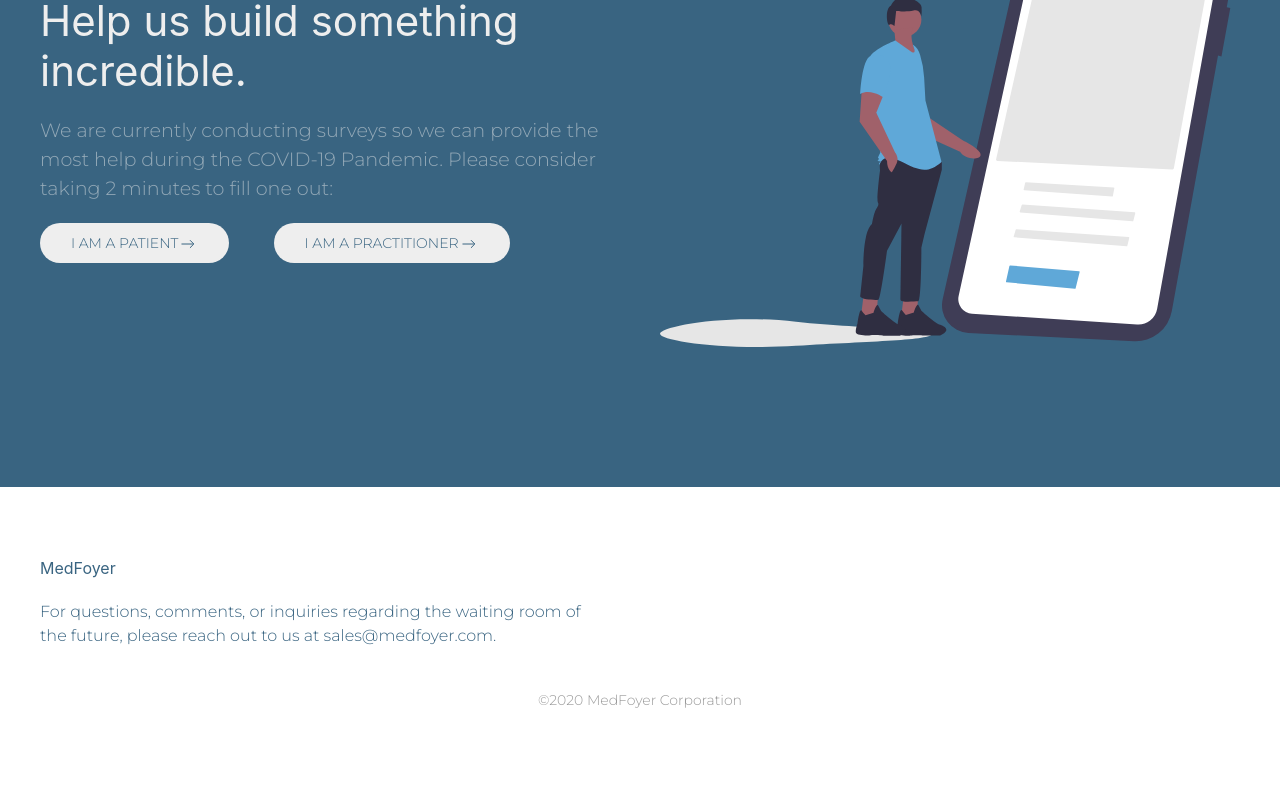
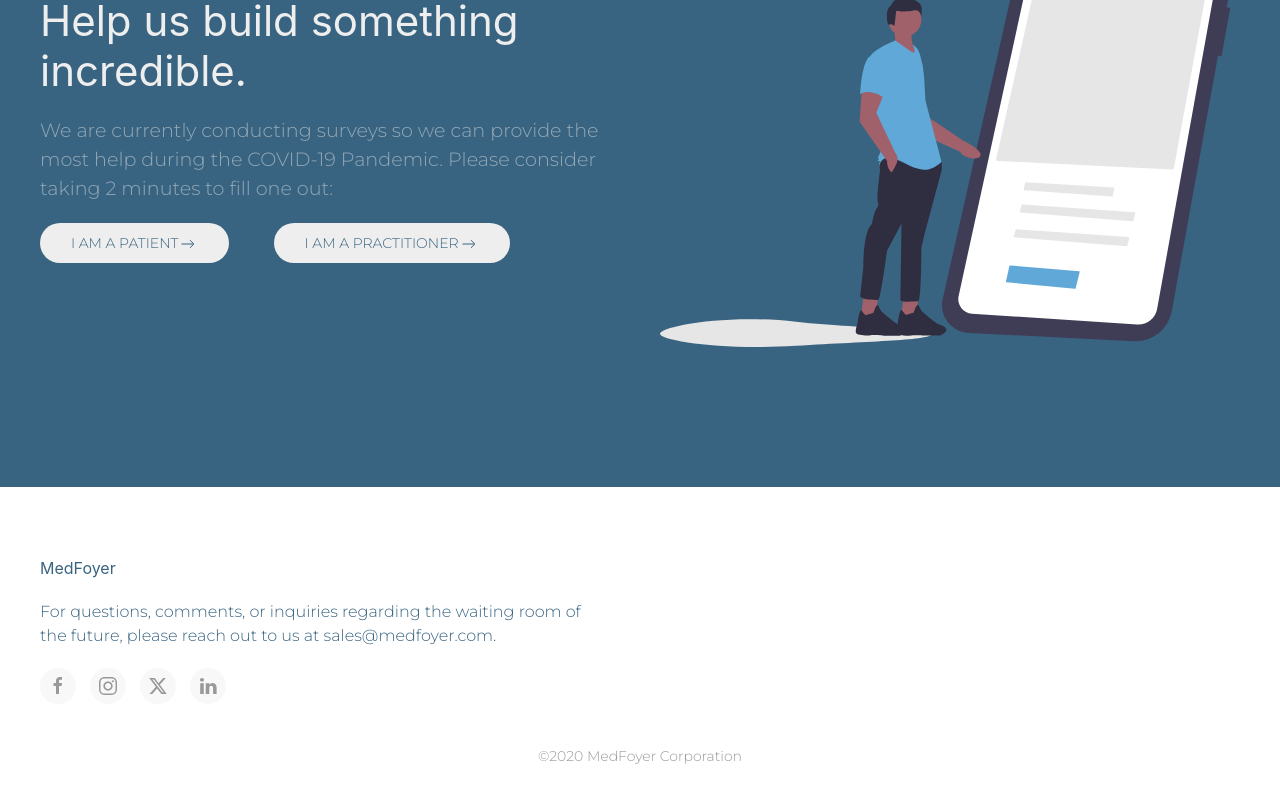
Before and after one commit to 0c370t/MedFoyer-FrontEnd, a Svelte app: page / in a window 1280 px wide. Shown: the part 1542-2342 px from the top of the page. Before the commit the page ends 2294 px from the top, so only its background shows below. Built offline with nearby package versions, Linux system fonts and the light colour scheme.

Commit message:
Added social media icons

```diff
--- a/src/pages/PublicPages/TempLanding.svelte
+++ b/src/pages/PublicPages/TempLanding.svelte
@@ -202,6 +202,18 @@
                 <p>
                     For questions, comments, or inquiries regarding the waiting room of the future, please reach out to us at <a href="mailto:sales@medfoyer.com" title="">sales@medfoyer.com</a>.
                 </p>
+
+                <!-- Social Media Icons -->
+                <div>
+                    <a target="_blank" rel="noopener noreferrer" href="https://www.facebook.com/MedFoyer/"
+                        class="uk-icon-button uk-margin-small-right" uk-icon="facebook"/>
+                    <a target="_blank" rel="noopener noreferrer" href="https://www.instagram.com/medfoyerapp/"
+                        class="uk-icon-button  uk-margin-small-right" uk-icon="instagram"/>
+                    <a target="_blank" rel="noopener noreferrer" href="https://twitter.com/medfoyerapp"
+                        class="uk-icon-button  uk-margin-small-right" uk-icon="twitter"/>
+                    <a target="_blank" rel="noopener noreferrer" href="https://www.linkedin.com/company/medfoyer/"
+                        class="uk-icon-button  uk-margin-small-right" uk-icon="linkedin"/>
+                </div>
             </div>
             <!--
             <div class="uk-width-1-6@m">
```
Also changed, not shown: package.json (+4 -4 lines), 1 other file (tests, documents, lock files or other folders).
